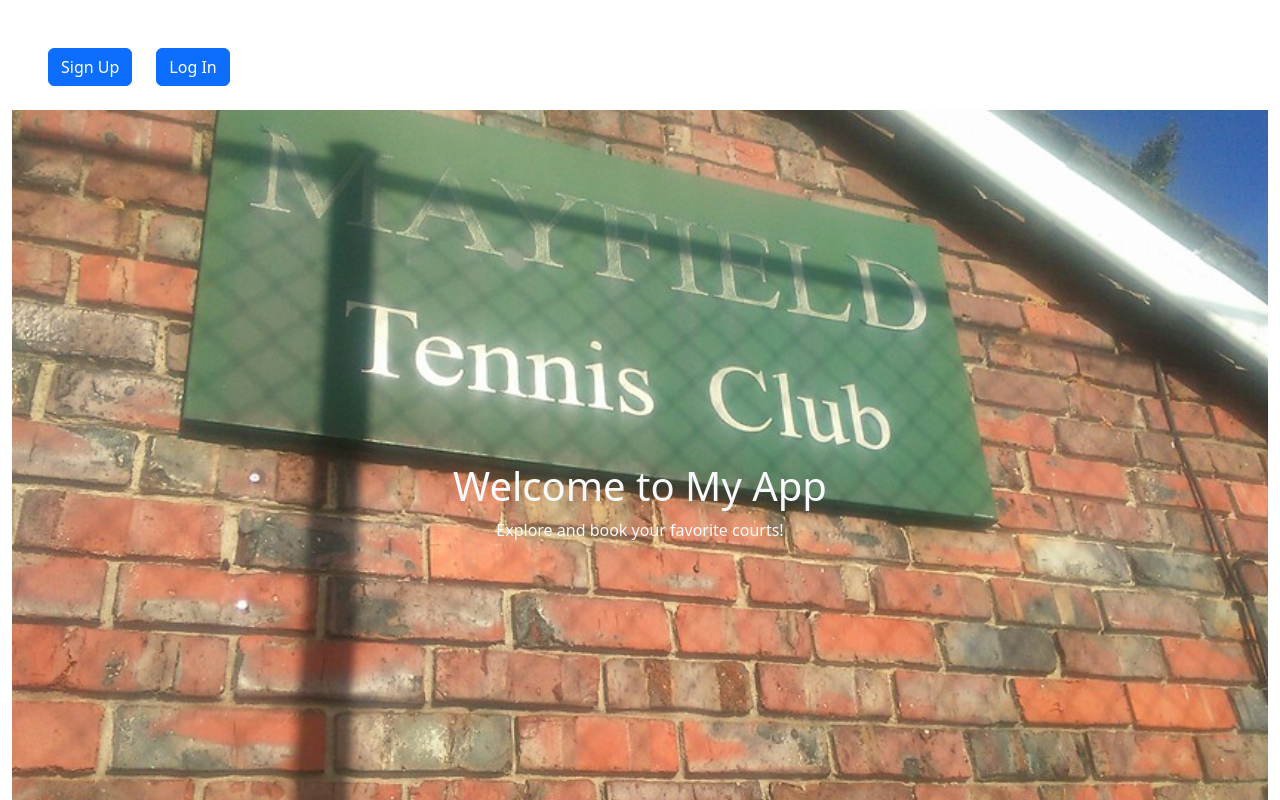
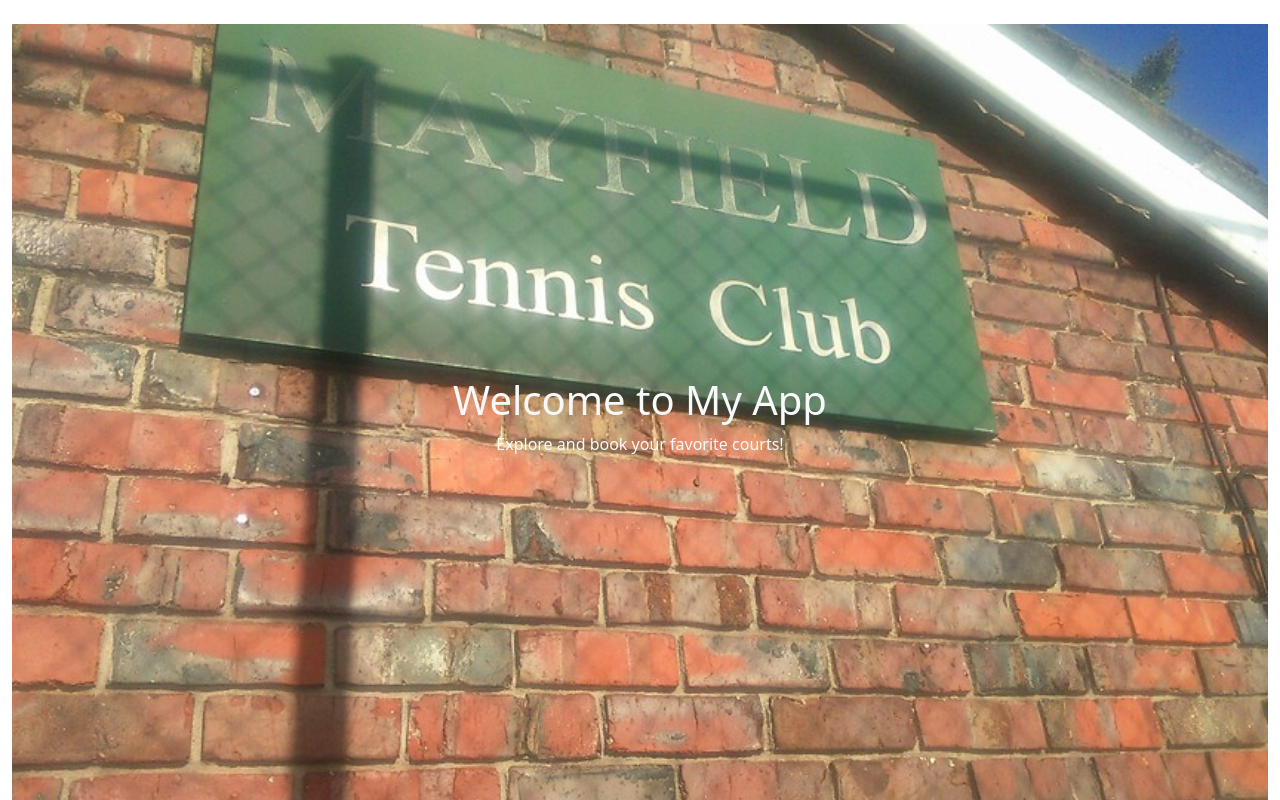
Before and after one commit to DouglasVDM/court-booking-app, a React (Vite) app: page / in a window 1280 px wide. Shown: the top 800 px of the page. Built offline with nearby package versions, Linux system fonts and the light colour scheme; no server answers.

Commit message:
Update PageLayout.jsx

```diff
--- a/src/components/PageLayout.jsx
+++ b/src/components/PageLayout.jsx
@@ -4,8 +4,8 @@
 const PageLayout = ({ children }) => {
   return (
     <div className="m-4">
+      <div className="page-layout__content">{children}</div>
       <Navbar />
-      <div className="page-layout__content">{children}</div>
       <PageFooter />
     </div>
   );
```
